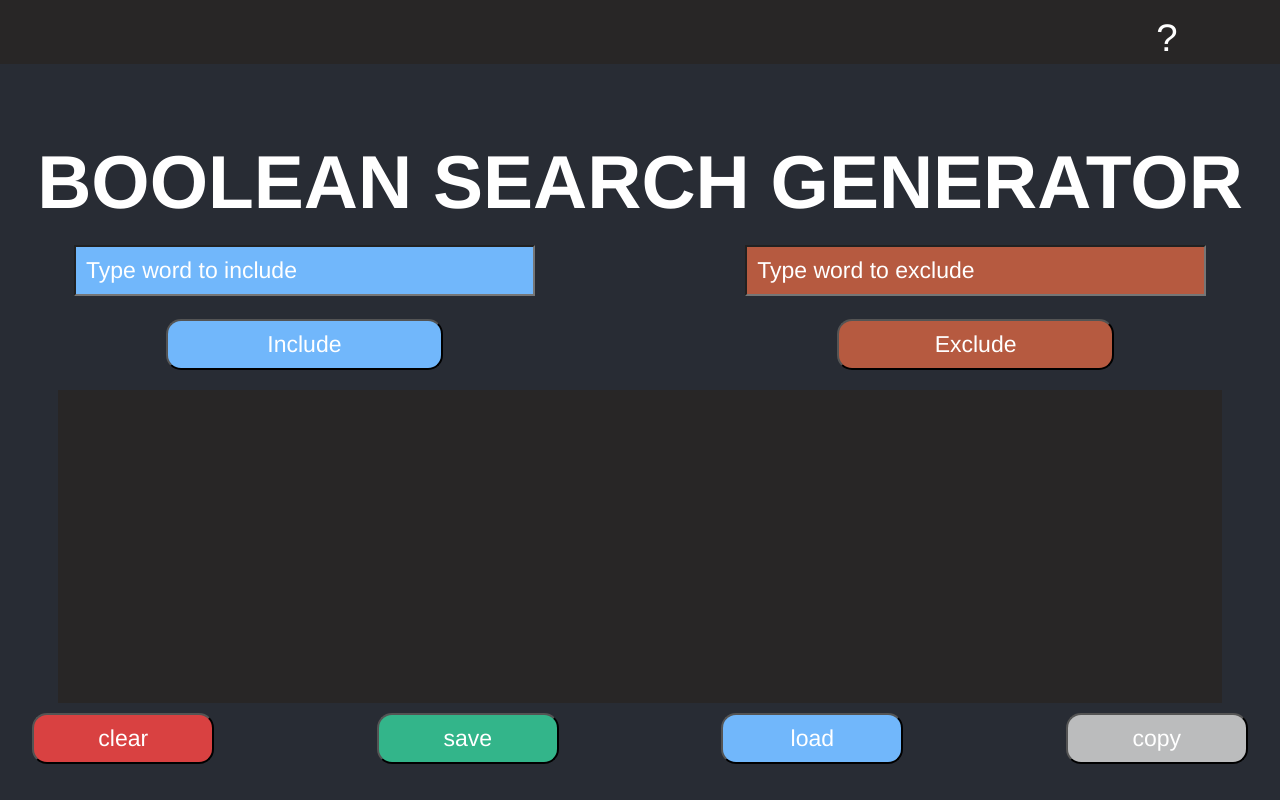
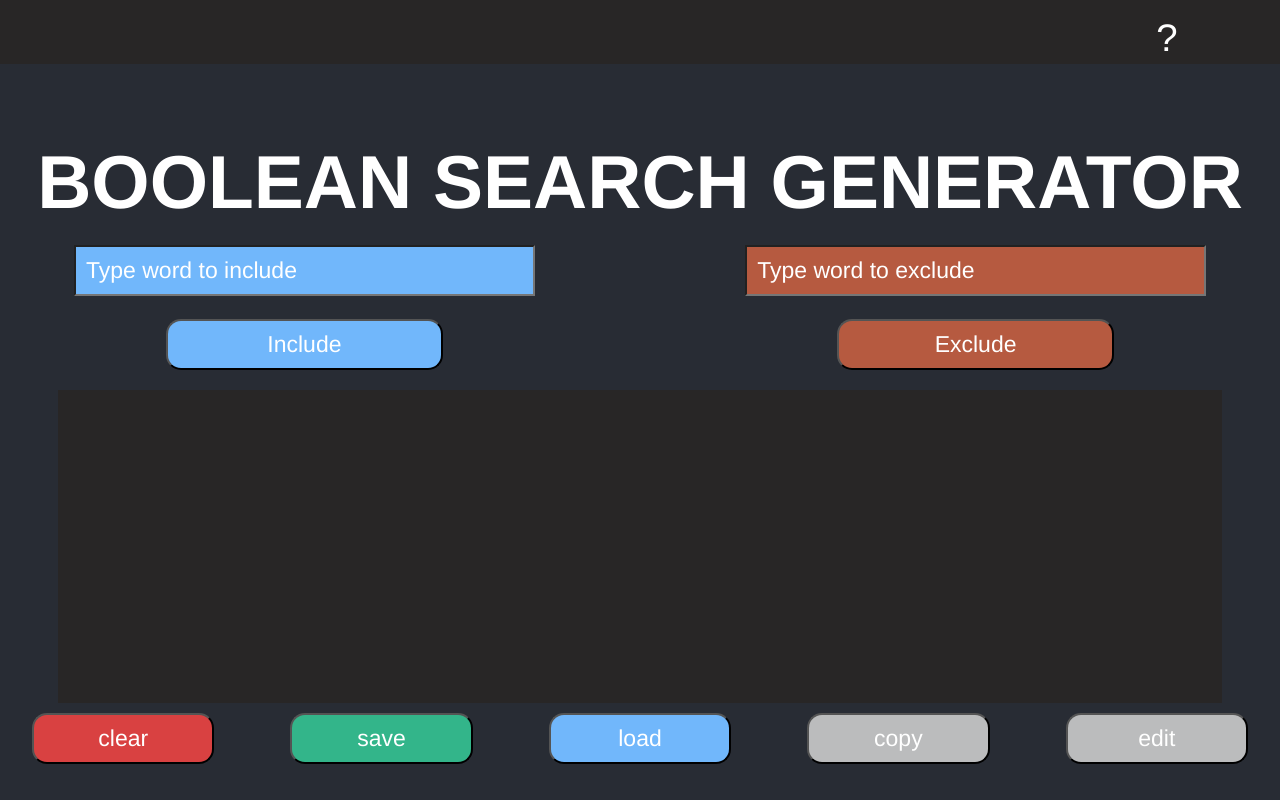
Before and after one commit to jkenjidc/LinkedInBooleanSearchTool, a React (Create React App) app: page / in a window 1280 px wide. Built offline with nearby package versions, Linux system fonts and the light colour scheme.

Commit message:
test commit

```diff
--- a/src/SearchGenerator.tsx
+++ b/src/SearchGenerator.tsx
@@ -85,12 +85,14 @@ const SearchGenerator = () => {
             <button className = {styles.Save} onClick={()=>handleButtonClick('save')}> save </button>
             <button className = {styles.Load} onClick={()=>handleButtonClick('load')}> load</button>
             <button className = {styles.Copy} onClick={()=>handleButtonClick('copy')}> copy</button>
+            <button className = {styles.Copy} onClick={()=>handleButtonClick('edit')}> edit</button>
         </div>
         <div id="myModal" className= {styles.modal}>
             <div className={styles.modalContent}>
             <span onClick={()=>handleButtonClick('closeModal')} className= {styles.close}>&times;</span>
             <p id="modalMessage"></p>
             </div>
+            <p>test</p>
         </div>
 {/*         <div className = {styles.Footer}>Footer</div>
  */}
```
